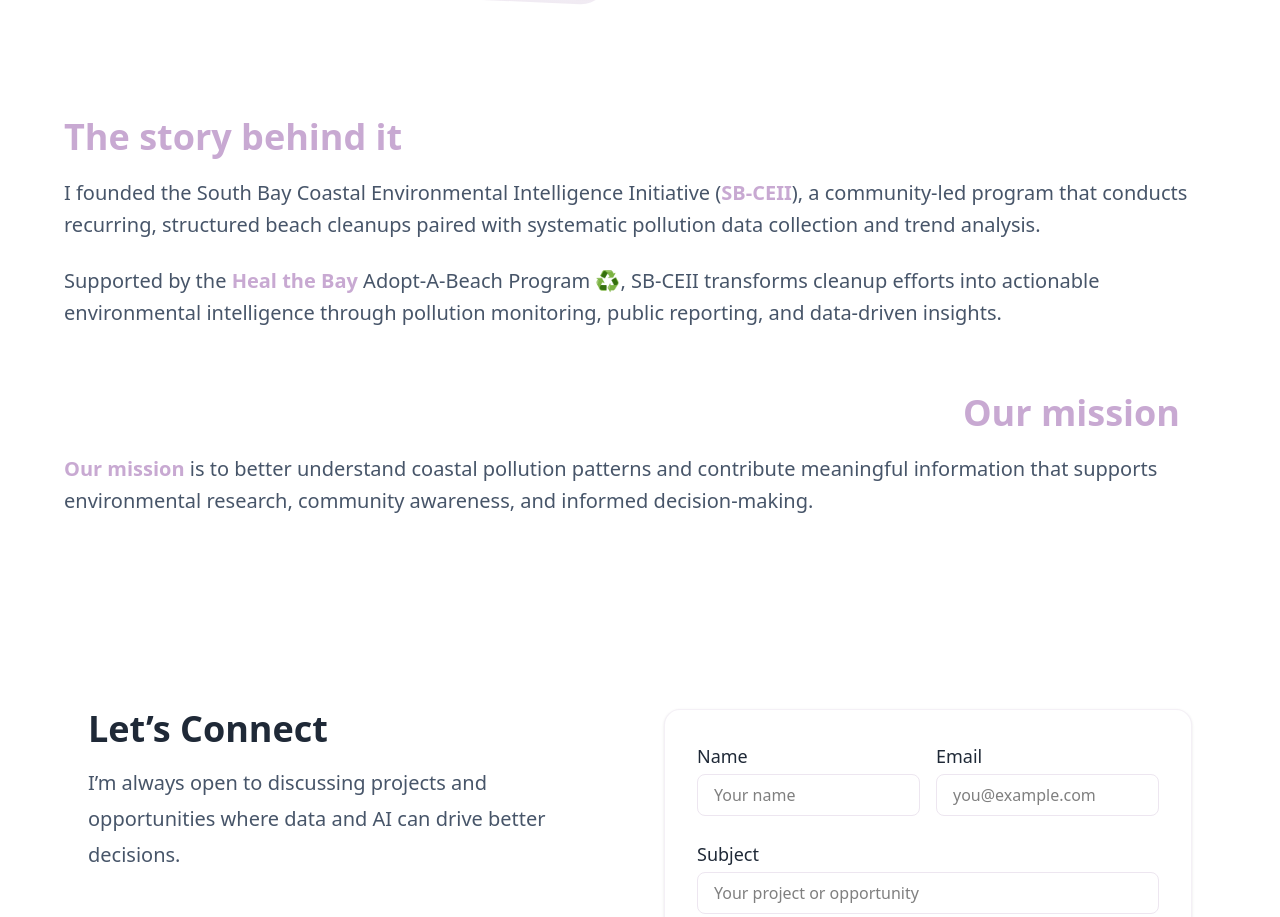
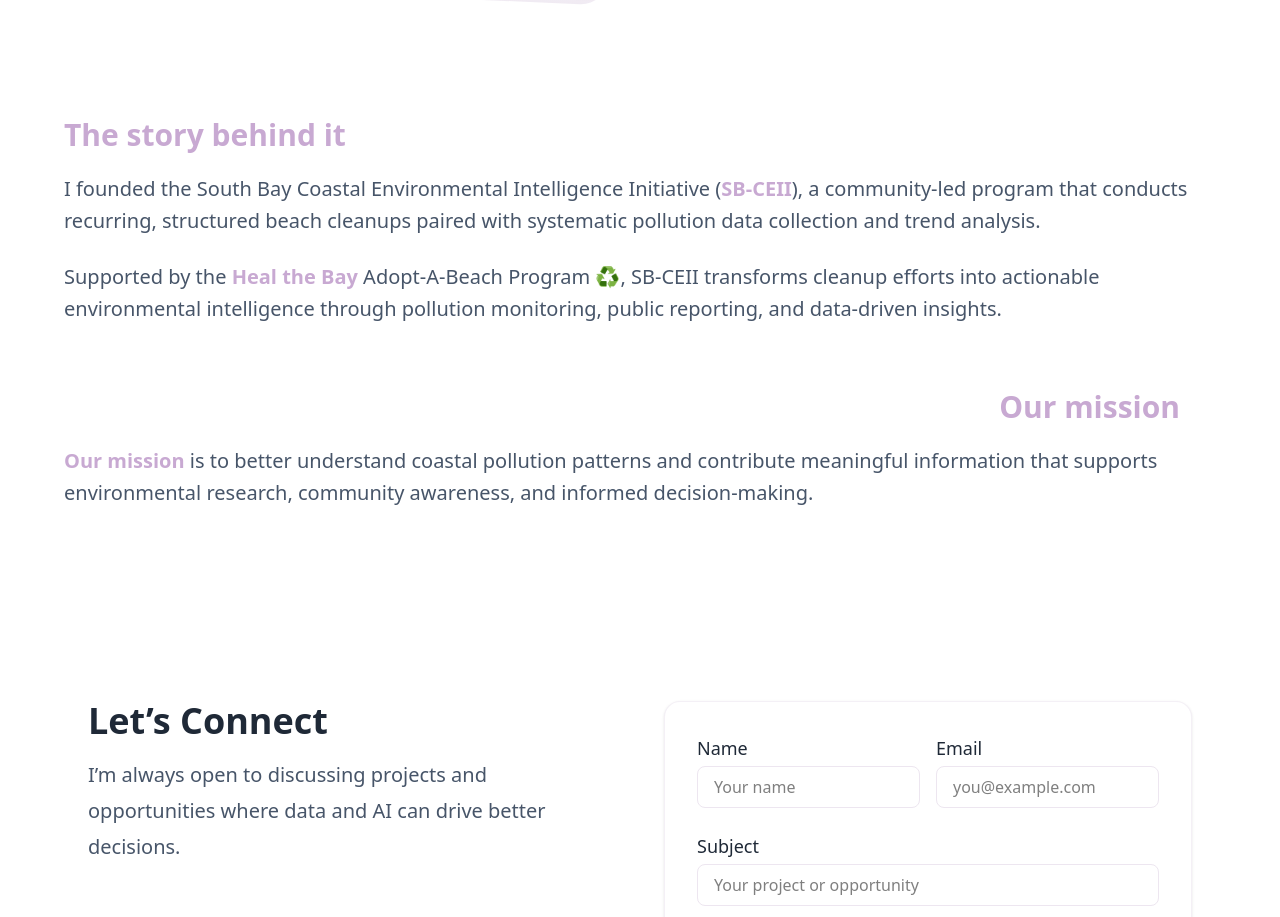
Before and after one commit to alexamiao/alexamiao-portfolio, a Next.js app: page / in a window 1280 px wide. Shown: the part 4238-5155 px from the top of the page. Built offline with nearby package versions, Linux system fonts and the light colour scheme.

Commit message:
Tweak heading size on desktop

```diff
--- a/app/page.tsx
+++ b/app/page.tsx
@@ -609,7 +609,7 @@ export default function Page() {
 
             {/* BOTTOM (3/5-ish): 3 paragraphs */}
             <div className="text-left">
-              <h3 className="mt-18 mb-5 text-2xl md:text-4xl font-semibold text-[#C8A9D2]">
+              <h3 className="mt-18 mb-5 text-2xl md:text-3xl font-semibold text-[#C8A9D2]">
                 The story behind it
               </h3>
               <div className="max-w-none space-y-6 text-lg md:text-xl leading-8 text-ink-secondary">
@@ -627,7 +627,7 @@ export default function Page() {
                   data-driven insights.
                 </p>
 
-                <h3 className="mt-16 mb-5 text-right pr-9 text-2xl md:text-4xl font-semibold text-[#C8A9D2]">
+                <h3 className="mt-16 mb-5 text-right pr-9 text-2xl md:text-3xl font-semibold text-[#C8A9D2]">
                   Our mission
                 </h3>
 
```
